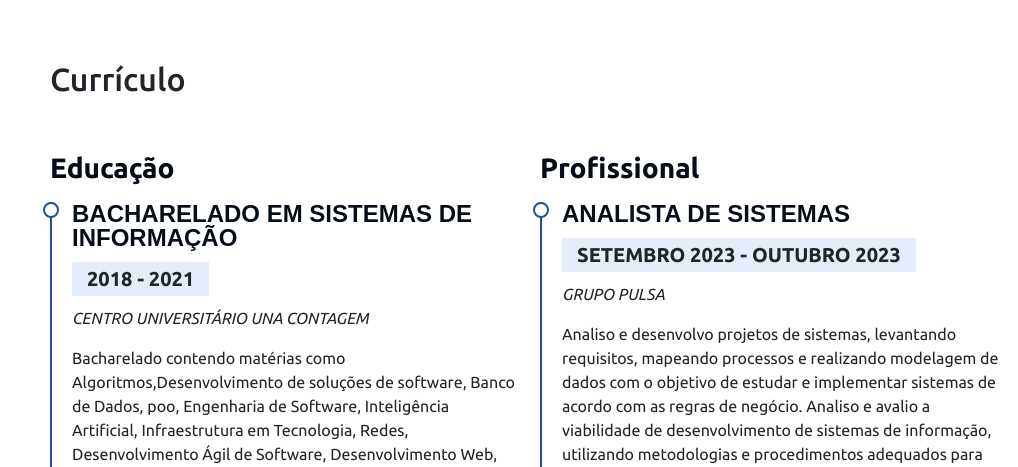
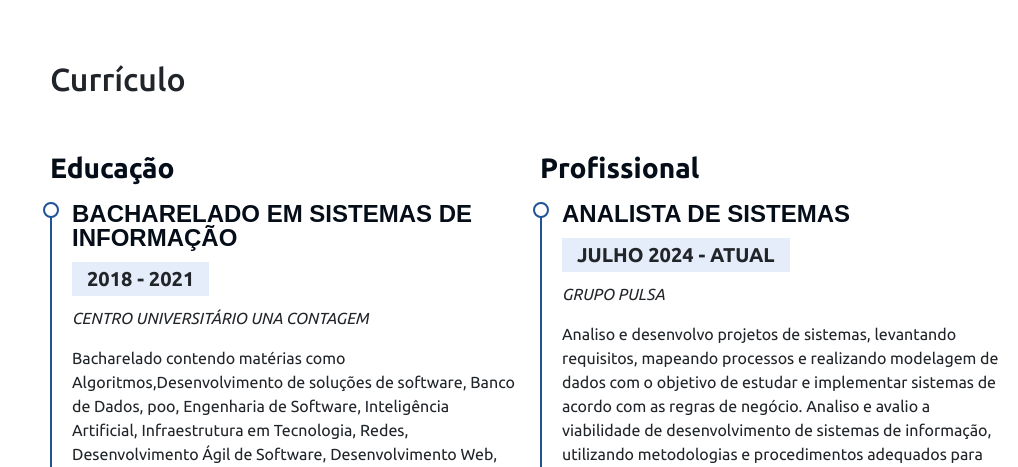
Before and after one commit to calebevieira/PortifolioCalebe2023, a Flask app: page / in a window 1280 px wide. Shown: the part 2834-3301 px from the top of the page, without its empty margins (262-1280 px from the left). Run offline with Flask 2, Linux system fonts and the light colour scheme; some libraries are stand-ins or nearby versions.

Commit message:
Atualizando data de prestacao de servico grupo pulsa

```diff
--- a/api/templates/index.html
+++ b/api/templates/index.html
@@ -418,7 +418,7 @@
                             <div class="cv-item" data-anime="up">
 
                                 <h4>ANALISTA DE SISTEMAS</h4>
-                                <h5>SETEMBRO 2023 - OUTUBRO 2023</h5>
+                                <h5>JULHO 2024 - ATUAL</h5>
                                 <p><em>GRUPO PULSA</em></p>
                                 <p> Analiso e desenvolvo projetos de sistemas, levantando requisitos, mapeando processos e realizando modelagem de dados com o objetivo de estudar e implementar sistemas de acordo com as regras de negócio.
                                     Analiso e avalio a viabilidade de desenvolvimento de sistemas de informação, utilizando metodologias e procedimentos adequados para sua implantação, visando racionalizar e/ou automatizar processos e rotinas de trabalho dos diversos departamentos da empresa.
```
